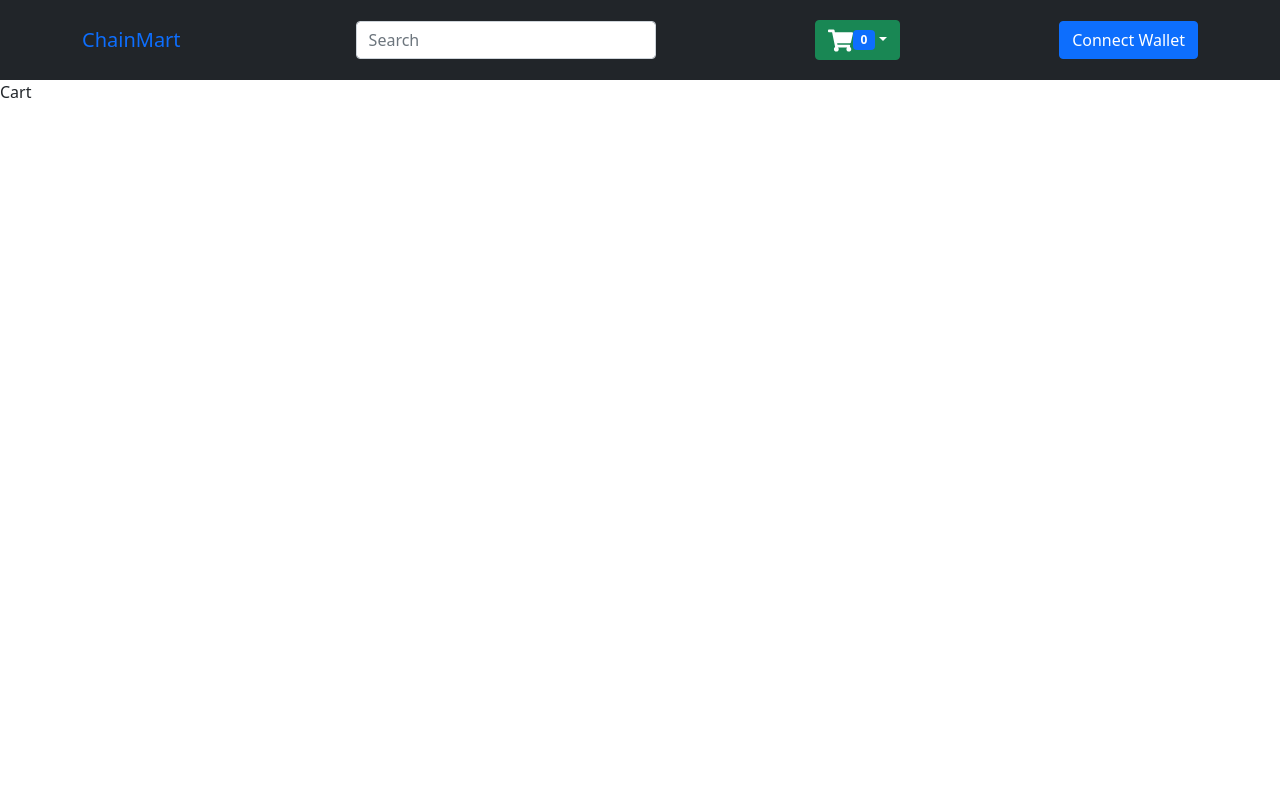
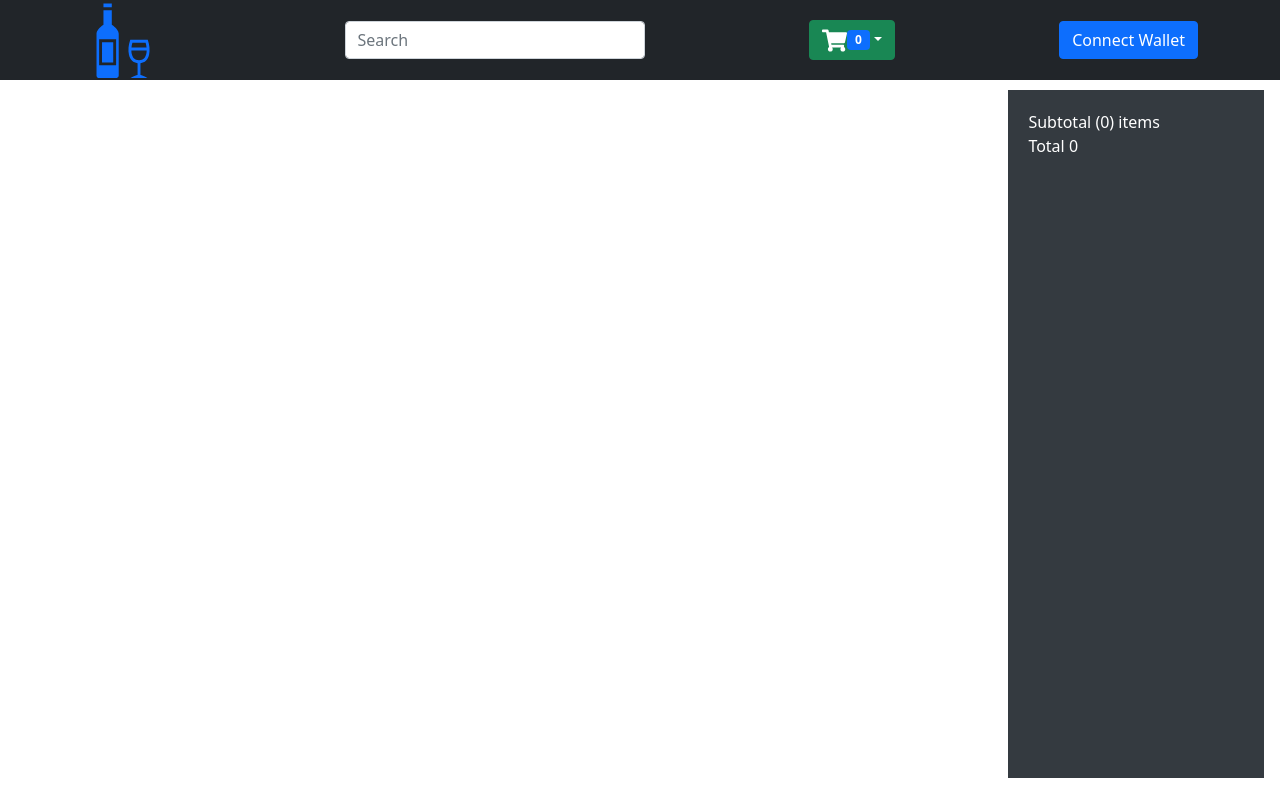
Before and after one commit to si3mshady/Blockchain_Shopping_Cart, a React (Create React App) app: page /cart in a window 1280 px wide. Built offline with nearby package versions, Linux system fonts and the light colour scheme.

Commit message:
begin work on cart component

```diff
--- a/src/components/Cart/Cart.css
+++ b/src/components/Cart/Cart.css
@@ -0,0 +1,19 @@
+.mainCartContainer {
+    display: flex;
+}
+
+.productsContainer {
+    width: 78%;
+}
+
+
+.cartSummary {
+    background-color: #343a40;
+    color: white;
+    padding: 20px;
+    display: flex;
+    flex-direction: column;
+    width: 20%;
+    margin: 10px;
+    height: 86vh;
+}
--- a/src/components/Cart/Cart.js
+++ b/src/components/Cart/Cart.js
@@ -1,9 +1,48 @@
+import {useState, useEffect} from 'react'
+import {CartState} from "../../Context/Context"
+import { ListGroup } from "react-bootstrap"
+import "./Cart.css"
+
 const Cart = () => {
 
+  const {state: {cart}, dispatch} = CartState()
+  const [total,setTotal] = useState()
+
+
+  useEffect(() => {
+
+    setTotal(cart.reduce((acc,current) => acc + Number(current.price * current.qty), 0 ))
+
+
+  }, [cart])
+
+
   return (
-    <div>
+    <div className="mainCartContainer">
 
-      Cart
+      <div className="productsContainer">
+
+        {
+          cart.map(item => (
+            <ListGroup>
+              <ListGroup.Item>{item.name}</ListGroup.Item>
+          </ListGroup>
+          ))
+        }
+
+      </div>
+
+      <div className="cartSummary">
+        <span>
+          Subtotal ({cart.length}) items
+        </span>
+
+        <span>
+          Total {total}
+        </span>
+
+
+      </div>
 
     </div>
   )
--- a/src/components/Header/Header.css
+++ b/src/components/Header/Header.css
@@ -25,3 +25,10 @@
 a {
   text-decoration: none !important;
 }
+
+.cartButton {
+  width: 50vh;
+  margin: 0 7px;
+
+
+}
--- a/src/components/Header/Header.js
+++ b/src/components/Header/Header.js
@@ -3,6 +3,7 @@ import './Header.css'
 import React from 'react'
 import {AiFillDelete} from 'react-icons/ai'
 import {FaShoppingCart} from 'react-icons/fa'
+import {GiWineBottle} from 'react-icons/gi'
 import {Link} from 'react-router-dom'
 import {CartState} from "../../Context/Context"
 
@@ -14,7 +15,7 @@ const Header = () => {
         <Container>
           <Navbar.Brand>
 
-          <Link to="/"> ChainMart</Link>
+          <Link to="/"> <GiWineBottle size={82}/> </Link>
           </Navbar.Brand>
           <Navbar.Text className="search">
           <Form.Control className="m-auto" style={{width:300}}
@@ -56,12 +57,13 @@ const Header = () => {
                     </span>
 
 
+
                   )) }
-                  {/* <Link to="/cart">
-                    <Button style={{width: "95%"}}>
-                      Go to Cart
-                    </Button>
-                  </Link> */}
+
+
+                <Link to="/cart">
+                <Button className="cartButton">Go to Cart</Button>
+                  </Link>
                   </>
                 )
                 :(<span>Cart is Empty!</span>)}
```
